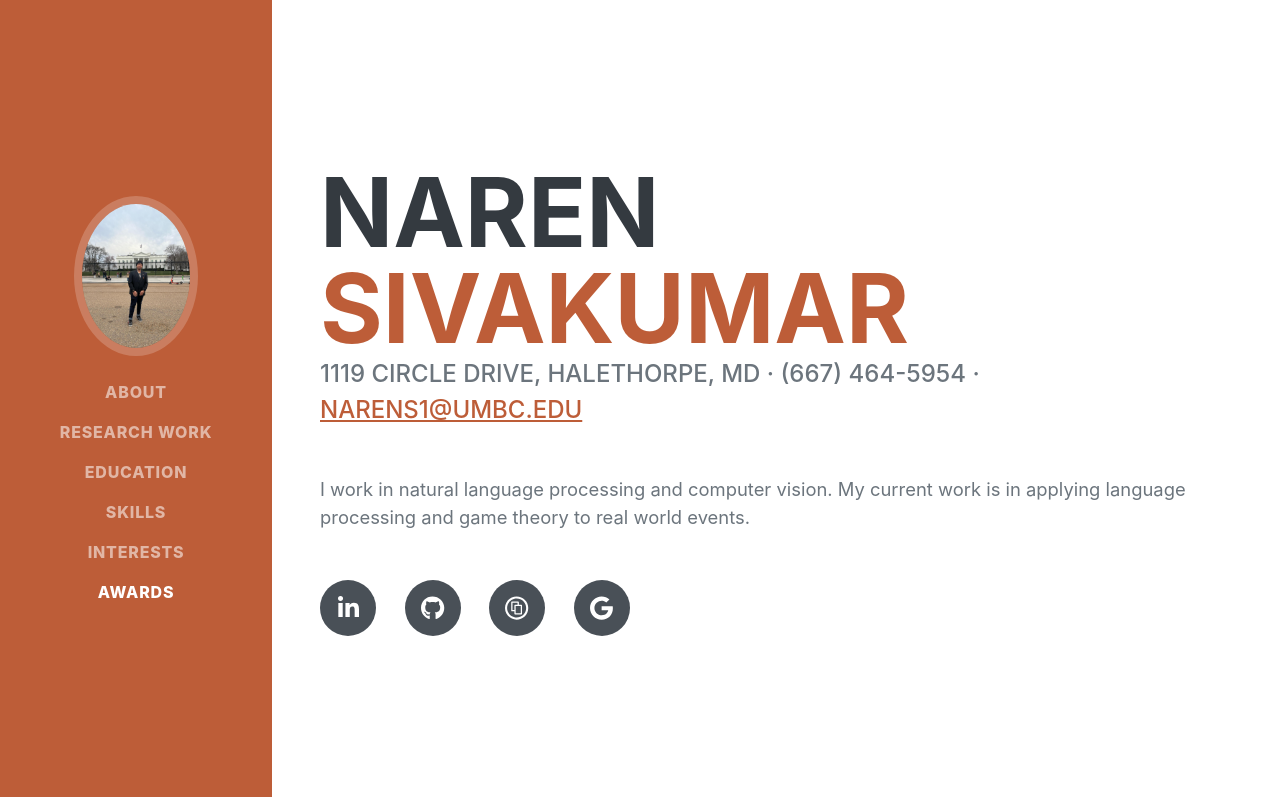
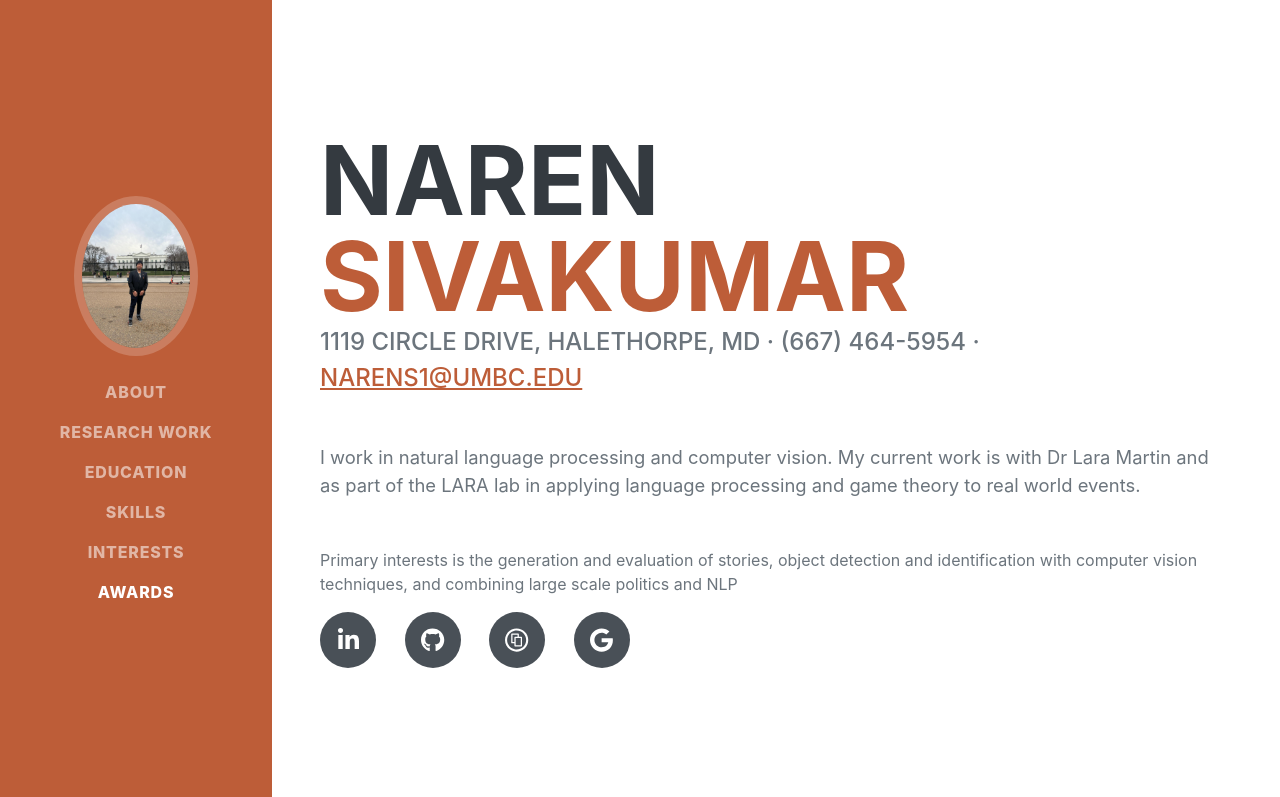
Before and after one commit to Falcon10056/Falcon10056.github.io, a plain HTML site: page index.html in a window 1280 px wide. Shown: the top 797 px of the page. Drawn offline with nearby package versions, Linux system fonts and the light colour scheme; a web font is replaced by a local one.

Commit message:
Update index.html

```diff
--- a/index.html
+++ b/index.html
@@ -47,7 +47,8 @@
                         1119 Circle Drive, Halethorpe, Md · (667) 464-5954 ·
                         <a href="mailto:name@email.com">narens1@umbc.edu</a>
                     </div>
-                    <p class="lead mb-5">I work in natural language processing and computer vision. My current work is in applying language processing and game theory to real world events.</p>
+                    <p class="lead mb-5">I work in natural language processing and computer vision. My current work is with Dr Lara Martin and as part of the LARA lab in applying language processing and game theory to real world events. </p>
+                    <p> Primary interests is the generation and evaluation of stories, object detection and identification with computer vision techniques, and combining large scale politics and NLP</p>
                     <div class="social-icons">
                         <a class="social-icon" href="https://www.linkedin.com/in/naren-sivakumar/"><i class="fab fa-linkedin-in"></i></a>
                         <a class="social-icon" href="https://github.com/Falcon10056"><i class="fab fa-github"></i></a>
```
